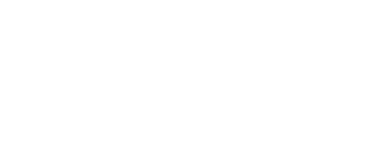
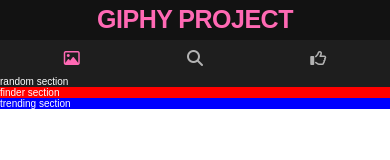
Before and after one commit to JesuaneSaraivaVML/giphyProject, a website: page index.html in a window 390 px wide. Drawn offline with Linux system fonts and the light colour scheme.

Commit message:
Organize SCSS structure and implement mobile nav
- Create and sctructure SCSS files into folders
- Update HTML to include complete nav div
- Implement SCSS styles for nav div

```diff
--- a/index.html
+++ b/index.html
@@ -4,6 +4,53 @@
     <meta charset="UTF-8" />
     <meta name="viewport" content="width=device-width, initial-scale=1.0" />
     <title>Giphy Project</title>
+    <link rel="stylesheet" href="css/main.css" />
+    <link
+      rel="stylesheet"
+      href="https://cdnjs.cloudflare.com/ajax/libs/font-awesome/6.4.0/css/all.min.css"
+    />
   </head>
-  <body></body>
+  <body>
+    <div class="container">
+      <header class="header u-center-text">
+        <h1 class="heading-primary">Giphy Project</h1>
+      </header>
+      <nav class="mobile-nav">
+        <a
+          href="#section-random"
+          class="mobile-nav__item mobile-nav__item--active"
+          aria-label="Random"
+          aria-current="page"
+          role="button"
+        >
+          <i class="mobile-nav__icon fa-regular fa-image"></i>
+        </a>
+        <a
+          href="#section-finder"
+          class="mobile-nav__item"
+          aria-label="Finder"
+          role="button"
+        >
+          <i class="mobile-nav__icon fas fa-search"></i>
+        </a>
+        <a
+          href="#section-trending"
+          class="mobile-nav__item"
+          aria-label="Trending"
+          role="button"
+        >
+          <i class="mobile-nav__icon fa-regular fa-thumbs-up"></i>
+        </a>
+      </nav>
+      <section id="section-random" class="section-random">
+        random section
+      </section>
+      <section id="section-finder" class="section-finder">
+        finder section
+      </section>
+      <section id="section-trending" class="section-trending">
+        trending section
+      </section>
+    </div>
+  </body>
 </html>
--- /dev/null
+++ b/scss/abstracts/_variables.scss
@@ -0,0 +1,11 @@
+// COLORS
+$color-bg-primary: #121212;
+$color-bg-secondary: #1e1e1e;
+$color-text-primary: #ffffff;
+$color-text-secondary: #b3b3b3;
+$color-accent-primary: #ff69b4;
+$color-accent-secondary: #00ff00;
+$color-accent-tertiary: #9933ff;
+
+// FONT
+$default-font-size: 1.6rem;
--- /dev/null
+++ b/scss/base/_base.scss
@@ -0,0 +1,16 @@
+*,
+*::after,
+*::before {
+  margin: 0;
+  padding: 0;
+  box-sizing: inherit;
+}
+
+html {
+  // This defines what 1rem is
+  font-size: 62.5%; //1 rem = 10px; 10px/16px = 62.5%
+}
+
+body {
+  box-sizing: border-box;
+}
--- /dev/null
+++ b/scss/base/_typography.scss
@@ -0,0 +1,15 @@
+@use "../abstracts/variables" as v;
+
+body {
+  font-family: Work Sans, sans-serif;
+  color: v.$color-text-primary;
+}
+
+.heading-primary {
+  color: v.$color-accent-primary;
+  text-transform: uppercase;
+  font-size: 2.5rem;
+  font-weight: 700;
+  line-height: 3.988rem;
+  letter-spacing: -0.02em;
+}
--- /dev/null
+++ b/scss/base/_utilities.scss
@@ -0,0 +1,3 @@
+.u-center-text {
+  text-align: center;
+}
--- /dev/null
+++ b/scss/layout/_container.scss
@@ -0,0 +1,8 @@
+.container {
+  display: grid;
+  grid-template-columns: 1fr; // Single column for mobile
+  grid-template-rows: repeat(
+    auto,
+    5
+  ); // Auto height for header and nav, rest takes remaining space
+}
--- /dev/null
+++ b/scss/layout/_header.scss
@@ -0,0 +1,5 @@
+@use "../abstracts/variables" as v;
+
+.header {
+  background-color: v.$color-bg-primary;
+}
--- /dev/null
+++ b/scss/layout/_navigation.scss
@@ -0,0 +1,28 @@
+@use "../abstracts/variables" as v;
+
+.mobile-nav {
+  background-color: v.$color-bg-secondary;
+  display: flex;
+  flex-direction: row;
+  justify-content: space-around;
+  align-items: center;
+  padding: 1rem;
+
+  &__item {
+    text-decoration: none;
+    color: v.$color-text-secondary;
+    transition: color 0.3s ease;
+
+    &--active {
+      color: v.$color-accent-primary;
+    }
+
+    &:hover {
+      color: v.$color-accent-primary;
+    }
+  }
+
+  &__icon {
+    font-size: v.$default-font-size;
+  }
+}
--- /dev/null
+++ b/scss/pages/_home.scss
@@ -0,0 +1,11 @@
+@use "../abstracts/variables" as v;
+
+.section-random {
+  background-color: v.$color-bg-secondary;
+}
+.section-finder {
+  background-color: red;
+}
+.section-trending {
+  background-color: blue;
+}
```
Also changed, not shown: scss/main.scss (added, +15 -0 lines), css/main.css (added), scss/abstracts/_functions.scss (added), scss/abstracts/_mixins.scss (added), scss/base/_animations.scss (added), scss/layout/_footer.scss (added), 1 other file.
